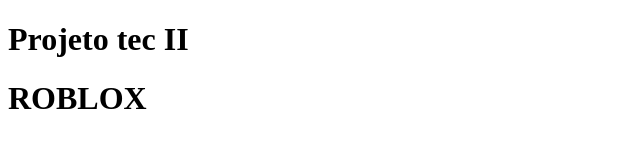
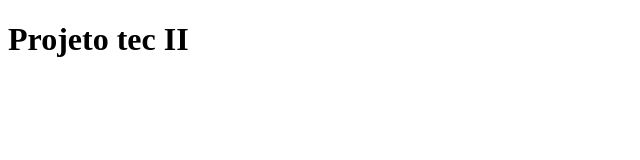
Before and after one commit to eleandroneri379-creator/tec_II, a plain HTML site: page index.html in a window 1280 px wide. Shown: the whole page, without its empty margins (0-640 px from the left). Drawn offline with Linux system fonts and the light colour scheme.

Commit message:
PRE-PROJETO2

```diff
--- a/index.html
+++ b/index.html
@@ -6,6 +6,6 @@
     <title>Document</title>
 </head>
 <body>
-    <h1>Projeto tec II </h1><H1>ROBLOX</H1>
+    <h1>Projeto tec II </h1>
 </body>
 </html>
```
